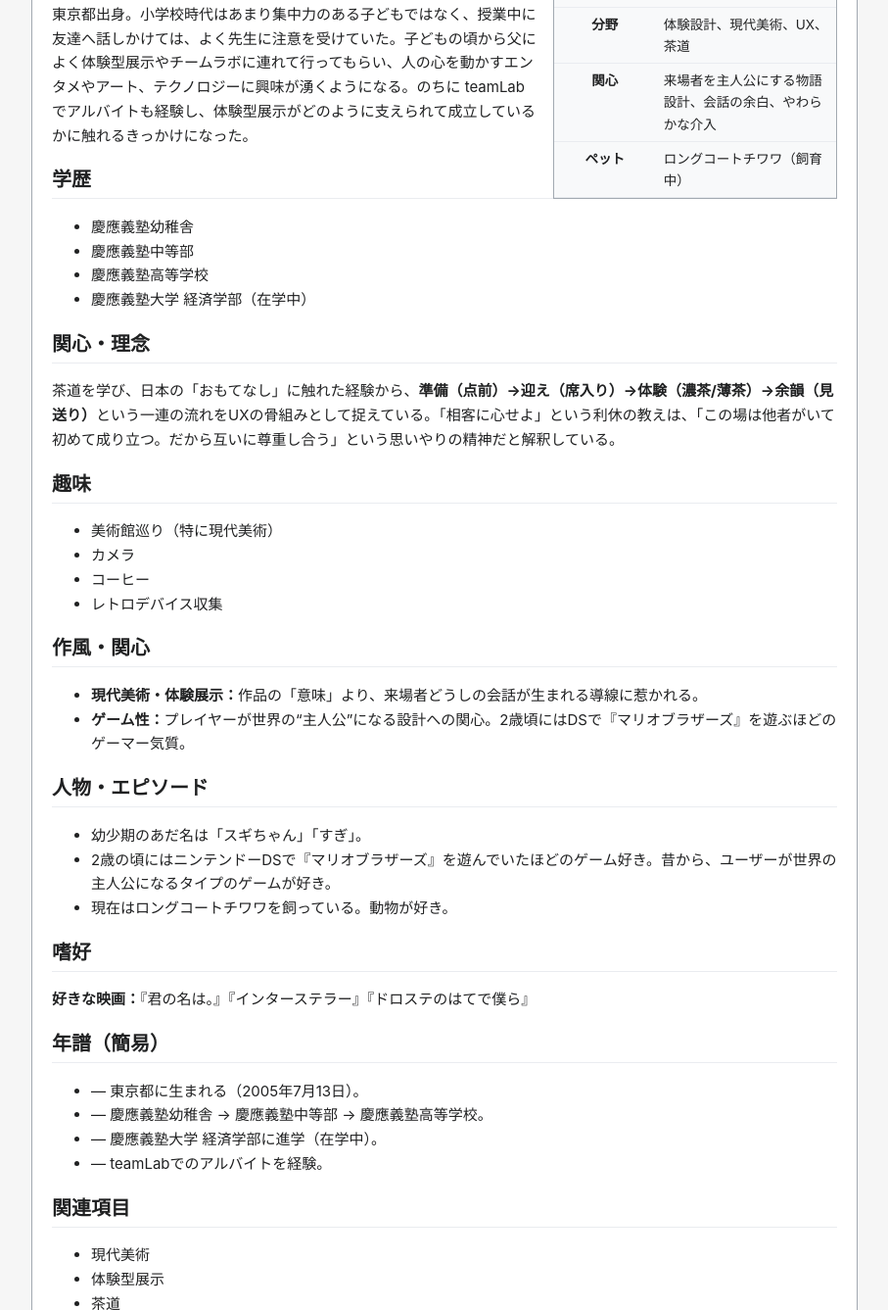
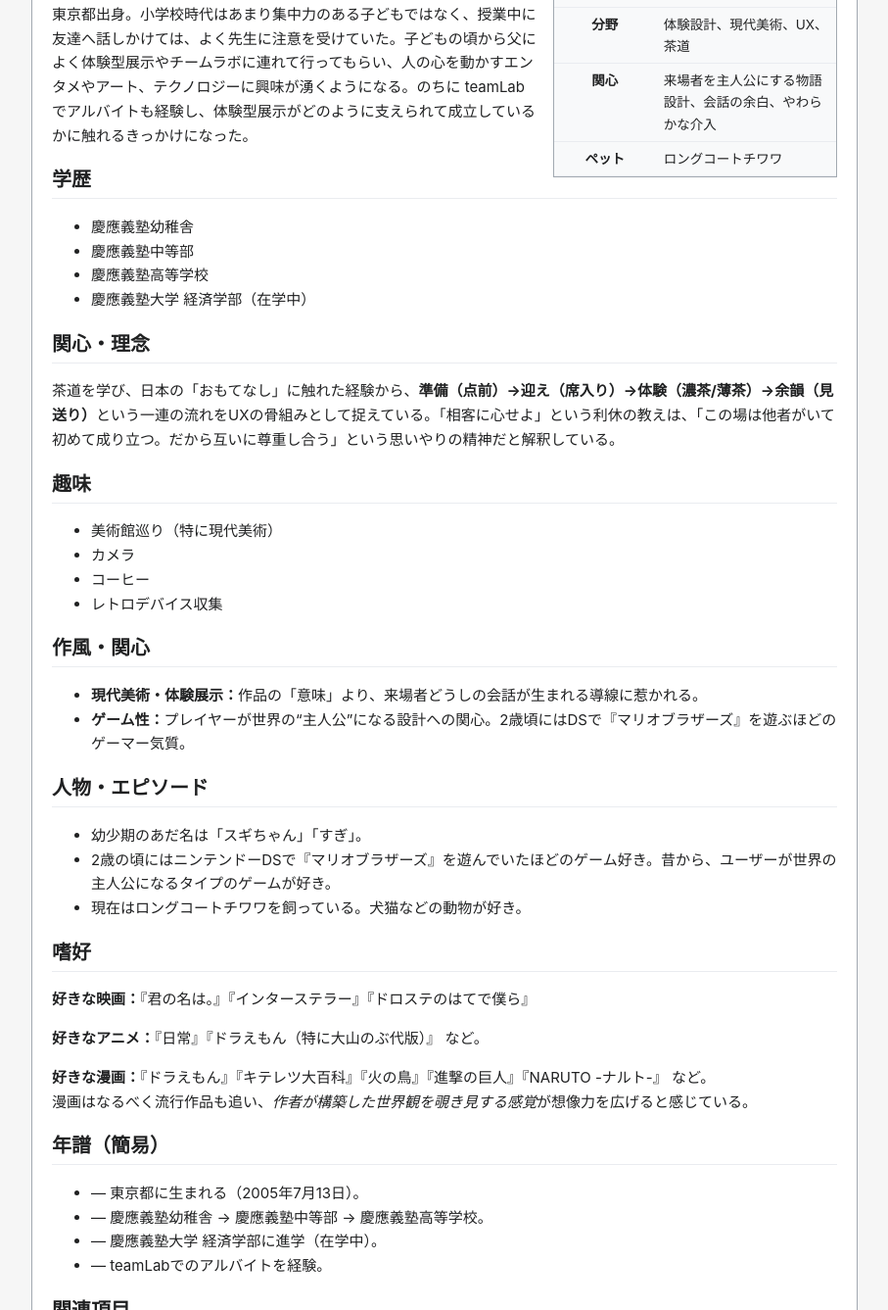
Before and after one commit to kosugiyama/-, a plain HTML site: page sugipedia/index.html in a window 1280 px wide. Shown: the part 939-2276 px from the top of the page at 98% size, without its empty margins (314-1221 px from the left). Drawn offline with Linux system fonts and the light colour scheme.

Commit message:
Update index.html

```diff
--- a/sugipedia/index.html
+++ b/sugipedia/index.html
@@ -87,7 +87,7 @@
         <tr><th>出身校</th><td>慶應義塾幼稚舎 → 慶應義塾中等部 → 慶應義塾高等学校</td></tr>
         <tr><th>分野</th><td>体験設計、現代美術、UX、茶道</td></tr>
         <tr><th>関心</th><td>来場者を主人公にする物語設計、会話の余白、やわらかな介入</td></tr>
-        <tr><th>ペット</th><td>ロングコートチワワ（飼育中）</td></tr>
+        <tr><th>ペット</th><td>ロングコートチワワ</td></tr>
       </table>
     </aside>
 
@@ -137,11 +137,16 @@
     <ul>
       <li>幼少期のあだ名は「スギちゃん」「すぎ」。</li>
       <li>2歳の頃にはニンテンドーDSで『マリオブラザーズ』を遊んでいたほどのゲーム好き。昔から、ユーザーが世界の主人公になるタイプのゲームが好き。</li>
-      <li>現在はロングコートチワワを飼っている。動物が好き。</li>
+      <li>現在はロングコートチワワを飼っている。犬猫などの動物が好き。</li>
     </ul>
 
     <h2 id="嗜好">嗜好</h2>
     <p><strong>好きな映画：</strong>『君の名は。』『インターステラー』『ドロステのはてで僕ら』</p>
+    <!-- ▼▼ ここから追加 ▼▼ -->
+    <p><strong>好きなアニメ：</strong>『日常』『ドラえもん（特に大山のぶ代版）』 など。</p>
+    <p><strong>好きな漫画：</strong>『ドラえもん』『キテレツ大百科』『火の鳥』『進撃の巨人』『NARUTO -ナルト-』 など。<br>
+      漫画はなるべく流行作品も追い、<em>作者が構築した世界観を覗き見する感覚</em>が想像力を広げると感じている。</p>
+    <!-- ▲▲ 追加ここまで ▲▲ -->
 
     <h2 id="年譜">年譜（簡易）</h2>
     <ul>
```
